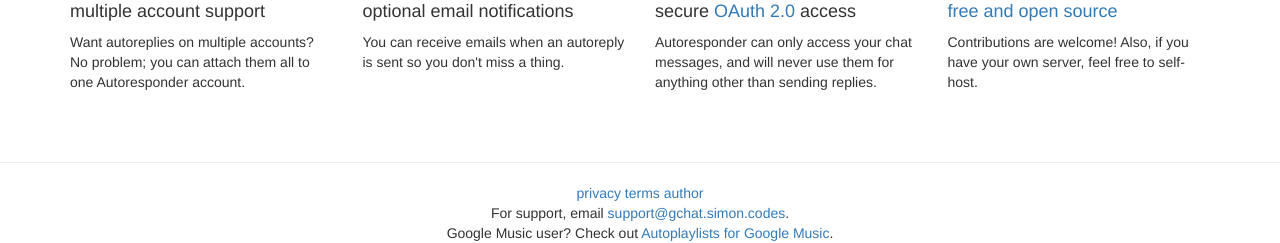
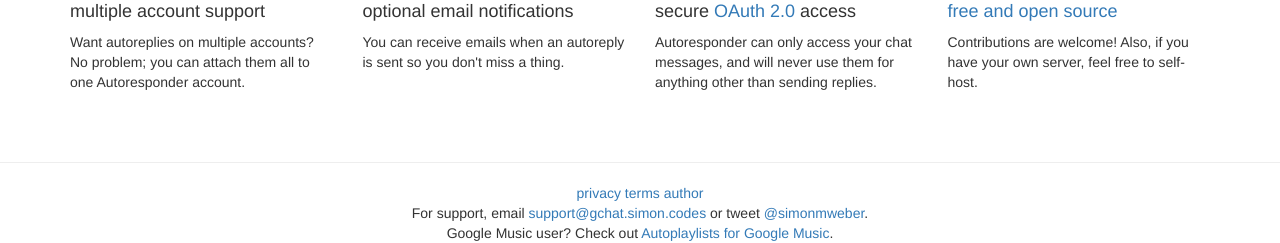
Before and after one commit to simon-weber/gchatautorespond, a Django app: page / in a window 1280 px wide. Shown: the part 744-987 px from the top of the page. Run offline with Django 3.2, Linux system fonts and the light colour scheme; parts of the project's set-up code (start-up, migrations or seed data) failed here and were passed over; some libraries are stand-ins or nearby versions.

Commit message:
add twitter for contact

```diff
--- a/gchatautorespond/apps/autorespond/templates/base.html
+++ b/gchatautorespond/apps/autorespond/templates/base.html
@@ -113,7 +113,8 @@
 
                 <br/>
                 For support, email
-                <a href="mailto:support@gchat.simon.codes" target="_blank" rel="noopener noreferrer">support@gchat.simon.codes</a>.
+                <a href="mailto:support@gchat.simon.codes" target="_blank" rel="noopener noreferrer">support@gchat.simon.codes</a>
+                or tweet <a href="https://twitter.com/simonmweber" target="_blank" ref="noopener noreferrer">@simonmweber</a>.
 
                 <br/>
                 Google Music user? Check out <a href="https://autoplaylists.simon.codes/" target="_blank" rel="noopener noreferrer">Autoplaylists for Google Music</a>.
```
